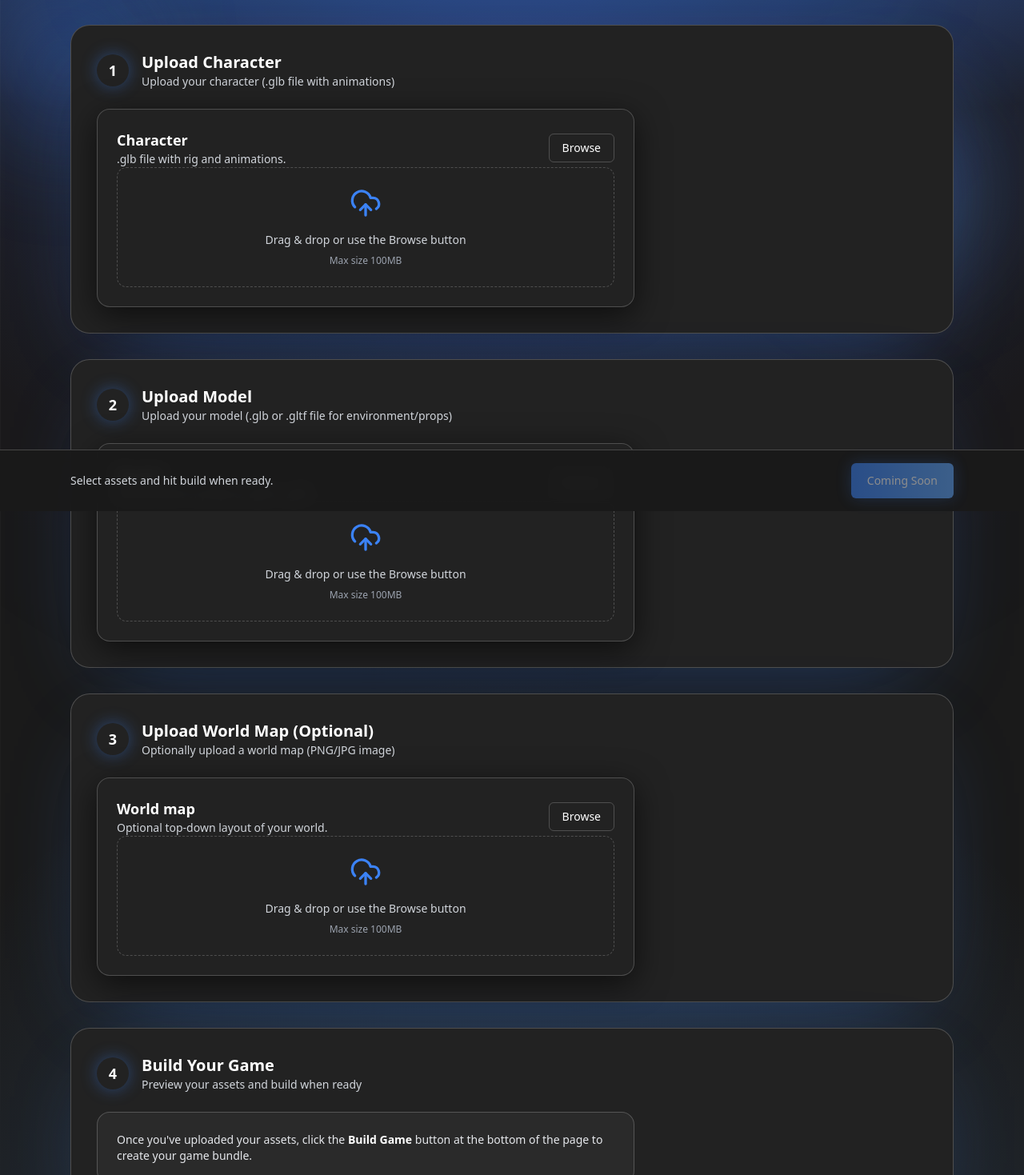
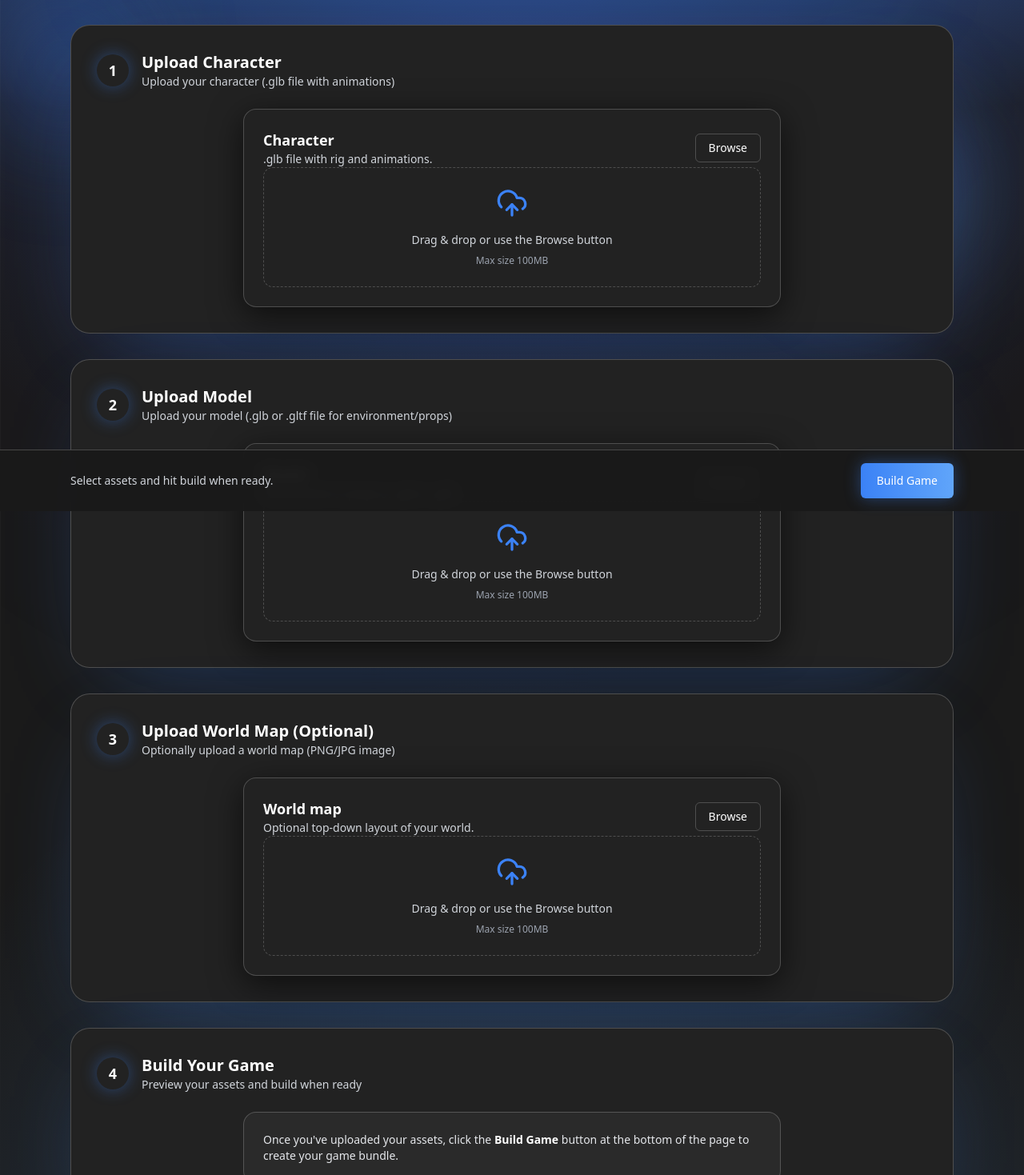
Before and after one commit to YakkunLabs/website, a React (Vite) app in the folder client/: page /build in a window 1280 px wide. Shown: the part 161-1630 px from the top of the page at 80% size. Built offline with nearby package versions, Linux system fonts and the light colour scheme; no server answers; sample sign-in values are in the browser's storage.

Commit message:
Update UI: Center build page containers, enable build button, add contact section, replace creator button with hidden symbol

```diff
--- a/client/src/pages/Builder.tsx
+++ b/client/src/pages/Builder.tsx
@@ -367,7 +367,7 @@ export function Builder() {
                 <p className="text-sm text-gray-300">Upload your character (.glb file with animations)</p>
               </div>
             </div>
-            <div className="max-w-2xl">
+            <div className="mx-auto max-w-2xl">
               <UploadCard
                 title="Character"
                 description=".glb file with rig and animations."
@@ -406,7 +406,7 @@ export function Builder() {
                 <p className="text-sm text-gray-300">Upload your model (.glb or .gltf file for environment/props)</p>
               </div>
             </div>
-            <div className="max-w-2xl">
+            <div className="mx-auto max-w-2xl">
               <UploadCard
                 title="Model"
                 description="Environment or props as .glb or .gltf."
@@ -436,7 +436,7 @@ export function Builder() {
                 <p className="text-sm text-gray-300">Optionally upload a world map (PNG/JPG image)</p>
               </div>
             </div>
-            <div className="max-w-2xl">
+            <div className="mx-auto max-w-2xl">
               <UploadCard
                 title="World map"
                 description="Optional top-down layout of your world."
@@ -475,7 +475,7 @@ export function Builder() {
                 <p className="text-sm text-gray-300">Preview your assets and build when ready</p>
               </div>
             </div>
-            <div className="max-w-2xl rounded-2xl border border-white/20 bg-[#2A2A2A] p-6">
+            <div className="mx-auto max-w-2xl rounded-2xl border border-white/20 bg-[#2A2A2A] p-6">
               <p className="text-sm text-gray-200">
                 Once you've uploaded your assets, click the <strong className="text-white">Build Game</strong> button at the bottom of the page to create your game bundle.
               </p>
@@ -512,14 +512,20 @@ export function Builder() {
               </Button>
             )}
             <Button
-              className="w-full sm:w-auto opacity-50 cursor-not-allowed"
-              disabled={true}
-              onClick={(e) => {
-                e.preventDefault();
-                e.stopPropagation();
-              }}
+              className="w-full sm:w-auto"
+              disabled={buildState === 'building'}
+              onClick={onSubmit}
             >
-              Coming Soon
+              {buildState === 'building' ? (
+                <>
+                  <Loader2 className="mr-2 h-4 w-4 animate-spin" />
+                  Building…
+                </>
+              ) : buildState === 'success' ? (
+                'Build Again'
+              ) : (
+                'Build Game'
+              )}
             </Button>
           </div>
         </div>
--- a/client/src/pages/Landing.tsx
+++ b/client/src/pages/Landing.tsx
@@ -1,8 +1,11 @@
-import { Layers3, Rocket, TimerReset } from 'lucide-react';
+import { Link } from 'react-router-dom';
+import { Layers3, Mail, Rocket, TimerReset } from 'lucide-react';
 
 import { GridPattern } from '@/components/backgrounds/GridPattern';
+import { getCreatorToken } from '@/lib/creatorApi';
 
 export function Landing() {
+  const isLoggedIn = getCreatorToken() !== null;
   const highlights = [
     {
       icon: Rocket,
@@ -28,16 +31,11 @@ export function Landing() {
       <GridPattern density="normal" className="opacity-30" />
       <div className="relative z-10 mx-auto mb-12 flex w-full max-w-5xl items-center justify-end text-sm text-[#E5E7EB]/80">
         <nav className="flex items-center gap-3">
-          <button
-            disabled={true}
-            className="relative z-10 rounded-full bg-gray-600 px-4 py-2 text-xs font-semibold uppercase tracking-wide text-gray-400 opacity-50 cursor-not-allowed"
-            onClick={(e) => {
-              e.preventDefault();
-              e.stopPropagation();
-            }}
-          >
-            Creator
-          </button>
+          <Link
+            to={isLoggedIn ? '/creator/dashboard' : '/creator/login'}
+            className="relative z-10 h-2 w-2 rounded-full bg-white/20 transition hover:bg-white/40 hover:scale-125"
+            title=""
+          />
         </nav>
       </div>
       <header className="relative z-10 mx-auto w-full max-w-5xl text-center">
@@ -89,6 +87,18 @@ export function Landing() {
           ))}
         </div>
       </section>
+      <section className="relative z-10 mx-auto mt-16 w-full max-w-5xl">
+        <div className="flex items-center justify-center gap-3 rounded-full bg-[#111111] px-8 py-4 shadow-[0_18px_45px_-35px_rgba(59,130,246,0.4)] backdrop-blur">
+          <Mail className="h-5 w-5 text-primary" />
+          <span className="text-base font-medium text-white">Contact Us:</span>
+          <a
+            href="mailto:kasun@yakkunlabs.com"
+            className="text-base text-[#E5E7EB]/80 transition hover:text-primary hover:underline"
+          >
+            kasun@yakkunlabs.com
+          </a>
+        </div>
+      </section>
     </div>
   );
 }
```
